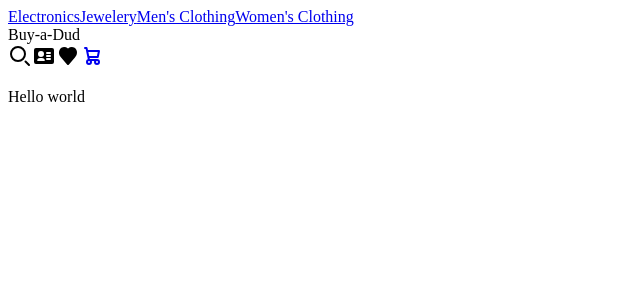
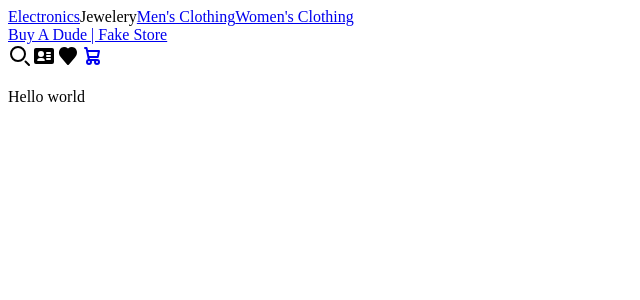
Before and after one commit to Viktotovich/shopping-cart-on-vite, a React (Vite) app: page / in a window 1280 px wide. Shown: the top 300 px of the page, without its empty margins (0-640 px from the left). Built offline with nearby package versions, Linux system fonts and the light colour scheme.

Commit message:
Minor Change:Links > NavLinks for active state display

```diff
--- a/src/components/Header.jsx
+++ b/src/components/Header.jsx
@@ -1,4 +1,4 @@
-import { Link } from "react-router-dom";
+import { NavLink, Link } from "react-router-dom";
 //SVG icons
 import Favorites from "./svg/Favorites";
 import ProfileIcon from "./svg/Profile-icon";
@@ -9,12 +9,12 @@ export default function Header() {
   return (
     <nav>
       <div className="categories-header">
-        <Link to="/electronics">Electronics</Link>
-        <Link to="/jewelery">Jewelery</Link>
-        <Link to="/mens">Men's Clothing</Link>
-        <Link to="/womens">Women's Clothing</Link>
+        <NavLink to="/electronics">Electronics</NavLink>
+        Jewelery
+        <NavLink to="/mens">Men's Clothing</NavLink>
+        <NavLink to="/womens">Women's Clothing</NavLink>
       </div>
-      <div className="brand-name">Buy-a-Dud</div>
+      <NavLink to="/">Buy A Dude | Fake Store</NavLink>
       <div className="header-icons">
         <SearchIcon />
         <ProfileIcon />
```
